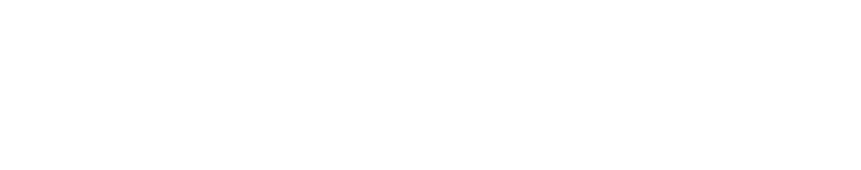
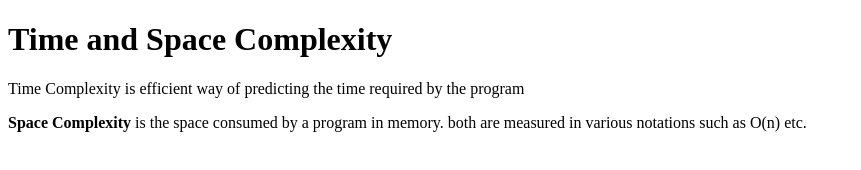
Before and after one commit to acciojob/time-and-space-complexity-Vishal-Agarwal77, a website: page main.html in a window 1280 px wide. Shown: the whole page, without its empty margins (0-861 px from the left). Drawn offline with Linux system fonts and the light colour scheme.

Commit message:
created a submission

```diff
--- a/main.html
+++ b/main.html
@@ -8,6 +8,9 @@
 
 <body>
 	<!-- the entire body must be written by student -->
+	<h1>Time and Space Complexity</h1>
+	<p>Time Complexity is efficient way of predicting the time required by the program</p>
+	<p><b>Space Complexity</b> is the space consumed by a program in memory. both are measured in various notations such as O(n) etc.</p>
     <script type="text/javascript" src="./script.js">
 </script>
 
```
